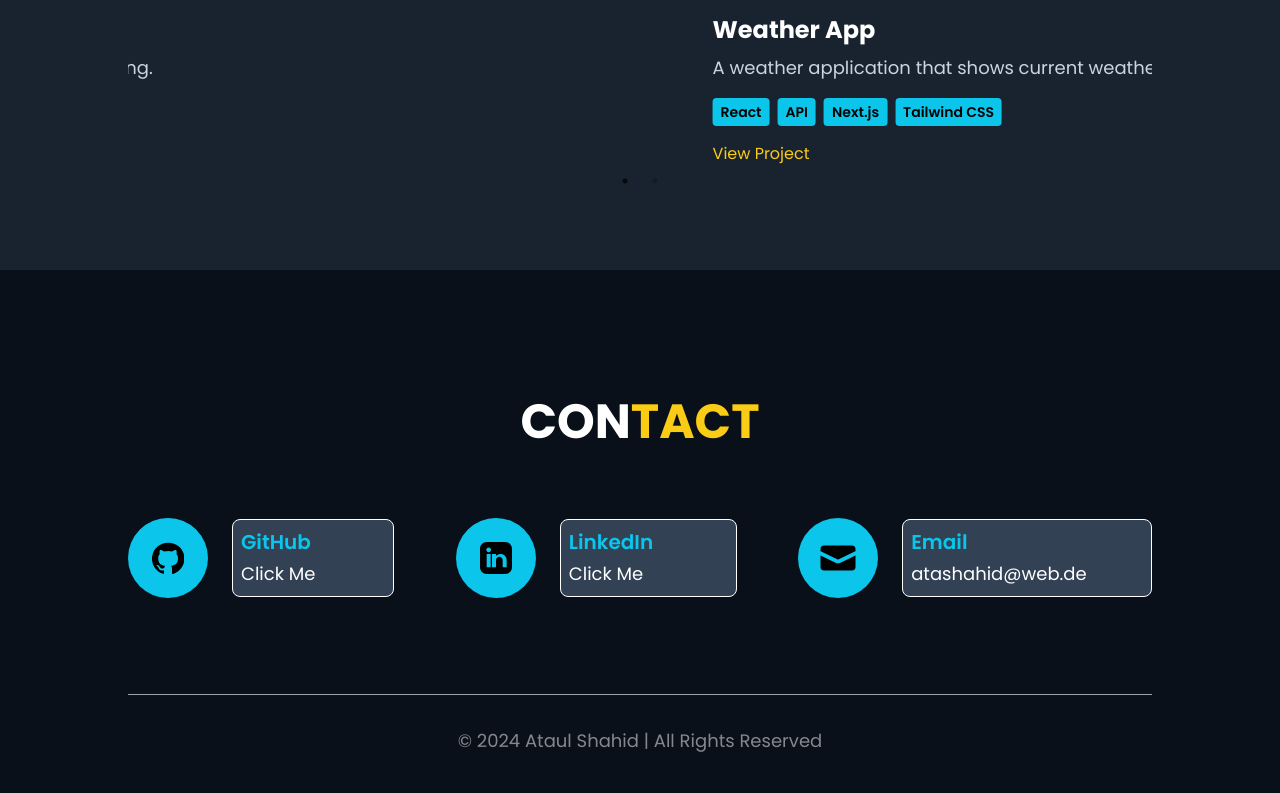
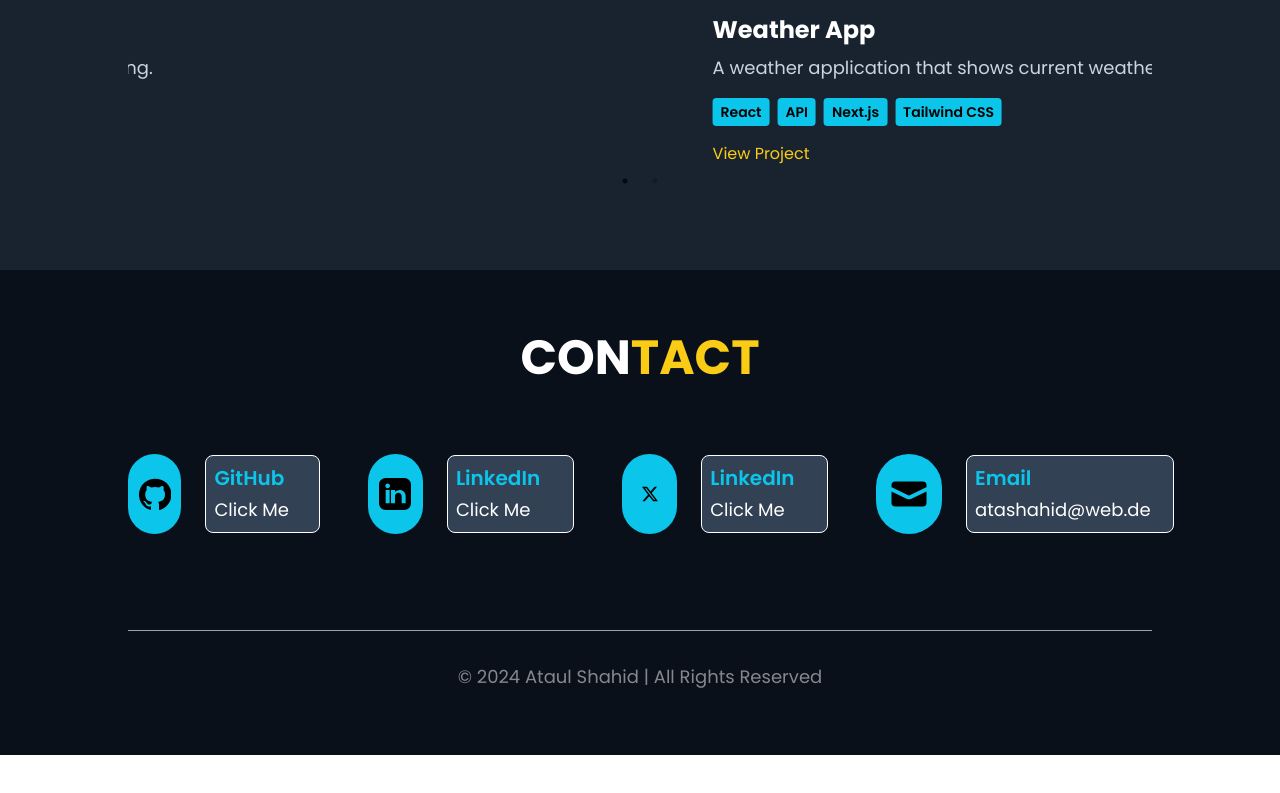
Before and after one commit to ata-shahid/portfolio-website, a Next.js app: page / in a window 1280 px wide. Shown: the part 3490-4283 px from the top of the page. After the commit the page ends 4245 px from the top, so only its background shows below. Built offline with nearby package versions, Linux system fonts and the light colour scheme.

Commit message:
minor fixes

```diff
--- a/components/Contact/Contact.tsx
+++ b/components/Contact/Contact.tsx
@@ -3,12 +3,14 @@ import Link from 'next/link'
 import React from 'react'
 import GitHub from '../Icons/GitHub'
 import LinkedIn from '../Icons/LinkedIn'
+import { BsTwitter, BsTwitterX } from 'react-icons/bs'
+import { RiTwitterXFill } from 'react-icons/ri'
 
 
 
 const Contact = () => {
   return (
-    <div className='pt-[8rem] pb-16 bg-[#09101a]'>
+    <div className='pt-[4rem] pb-16 bg-[#09101a]'>
       <h1 className='heading'>Con<span className='text-yellow-400'>tact</span></h1>
       <div className='mt-10 pt-8'>
       <div className='flex border-b-[1px] pb-[6rem] border-gray-400 w-[80%] mx-auto gap-12 justify-between'>
@@ -36,6 +38,17 @@ const Contact = () => {
         </div>
         <div className='flex items-center space-x-6'>
           <div className='md:w-[5rem] md:h-[5rem] w-[5rem] h-[5rem] flex items-center justify-center rounded-full bg-[#0BC5EA]'>
+            <BsTwitterX />
+          </div>
+          <div className='border rounded-lg border-white bg-slate-700 flex flex-wrap p-2 items-center justify-start'>
+            <h1 className='text-xl mb-[0.2rem] font-semibold text-[#0BC5EA]'>LinkedIn</h1>
+            <p className='text-lg w-[90%] text-white'>
+              <Link href="https://x.com/AtaulShahid" target="_blank" rel="noopener noreferrer" className='hover:text-yellow-400 cursor-pointer'>Click Me</Link>
+            </p>
+          </div>
+        </div>
+        <div className='flex items-center space-x-6'>
+          <div className='md:w-[5rem] md:h-[5rem] w-[5rem] h-[5rem] flex items-center justify-center rounded-full bg-[#0BC5EA]'>
             <EnvelopeIcon className="md:w-[2.5rem] md:h-[2.5rem] w-[2rem] h-[2rem] text-black"/>
           </div>
           <div className='border rounded-lg border-white bg-slate-700 flex flex-wrap p-2 items-center justify-start'>
@@ -43,8 +56,10 @@ const Contact = () => {
             <p className='text-lg w-[90%] text-white'>atashahid@web.de</p>
           </div>
         </div>
+
       </div>
       </div>
+
 
       <div className='flex flex-col mt-[2rem] w-[80%] mx-auto items-center'>
         <div className='text-lg mb-8 md:mb-0 text-white opacity-50 text-center'>
```
